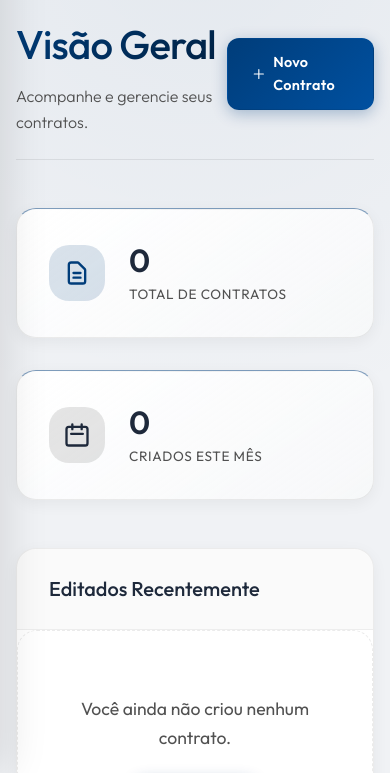
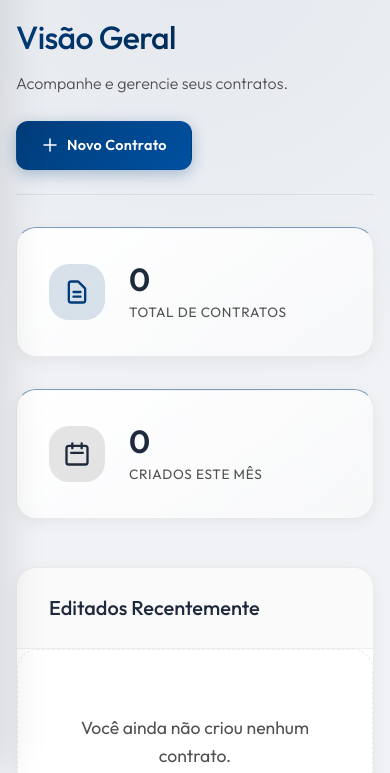
Before and after one commit to TheoCarvalhoDEV/Area-51, a plain HTML site: page index.html in a window 390 px wide. Shown: the part 68-841 px from the top of the page. Drawn offline with Linux system fonts and the light colour scheme.

Commit message:
fix(mobile): remove transform parent to allow fixed bottom sheet and fix dashboard header

```diff
--- a/css/index.css
+++ b/css/index.css
@@ -164,5 +164,15 @@ a:hover {
     z-index: 60;
   }
   #sidebar.open { transform: translateX(0); }
-  #main-content { margin-left: 0; width: 100%; padding: 1rem; padding-top: 5rem; }
+  #main-content { margin-left: 0; width: 100%; padding: 1.5rem 1rem; padding-top: 5rem; }
+
+  .page-header {
+    flex-direction: column;
+    align-items: flex-start;
+    gap: 1.5rem;
+    margin-bottom: 2rem;
+  }
+  .page-title {
+    font-size: 2rem;
+  }
 }
--- a/js/editor.js
+++ b/js/editor.js
@@ -67,7 +67,7 @@ const Editor = {
         </button>
       </div>
 
-      <div class="editor-layout animate-fade-in-up">
+      <div class="editor-layout">
         <div class="editor-form-panel glass" id="form-container"></div>
         <div class="editor-preview-panel glass" id="preview-panel">
           <div class="preview-header">
```
